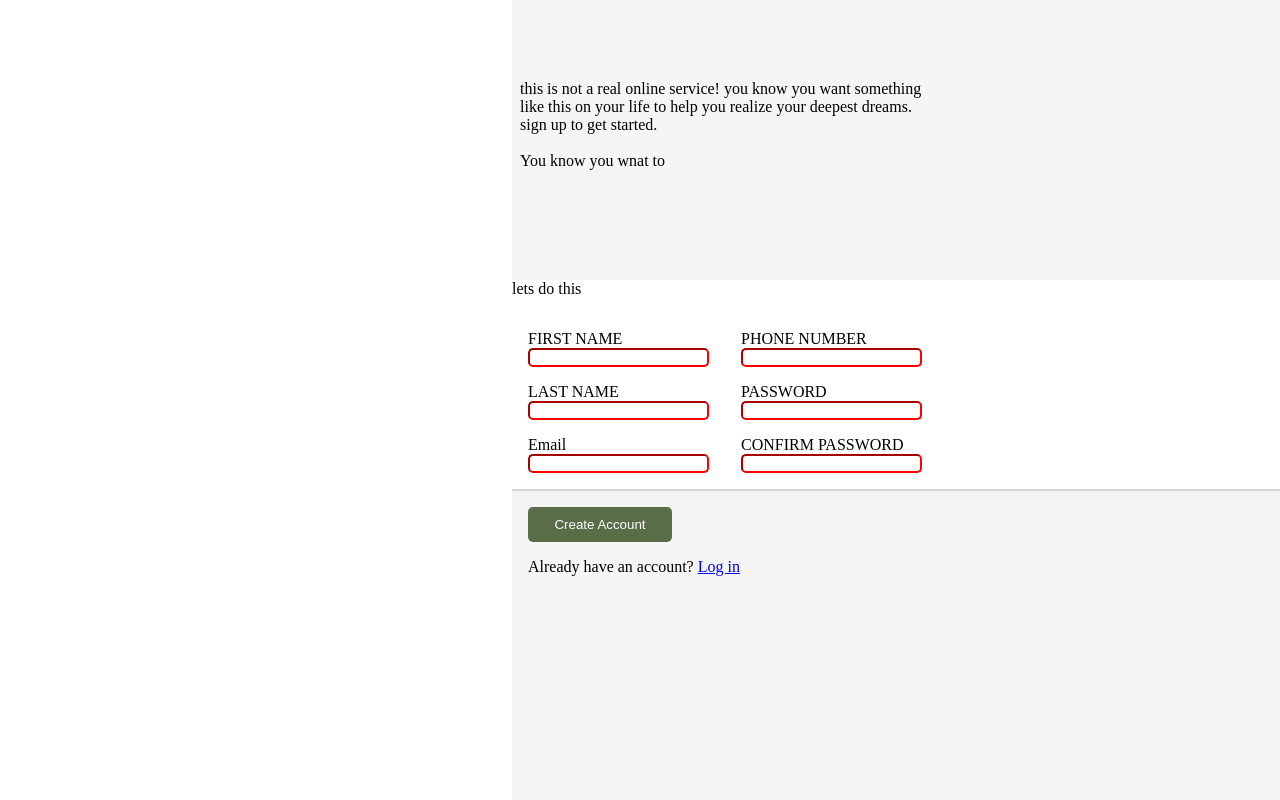
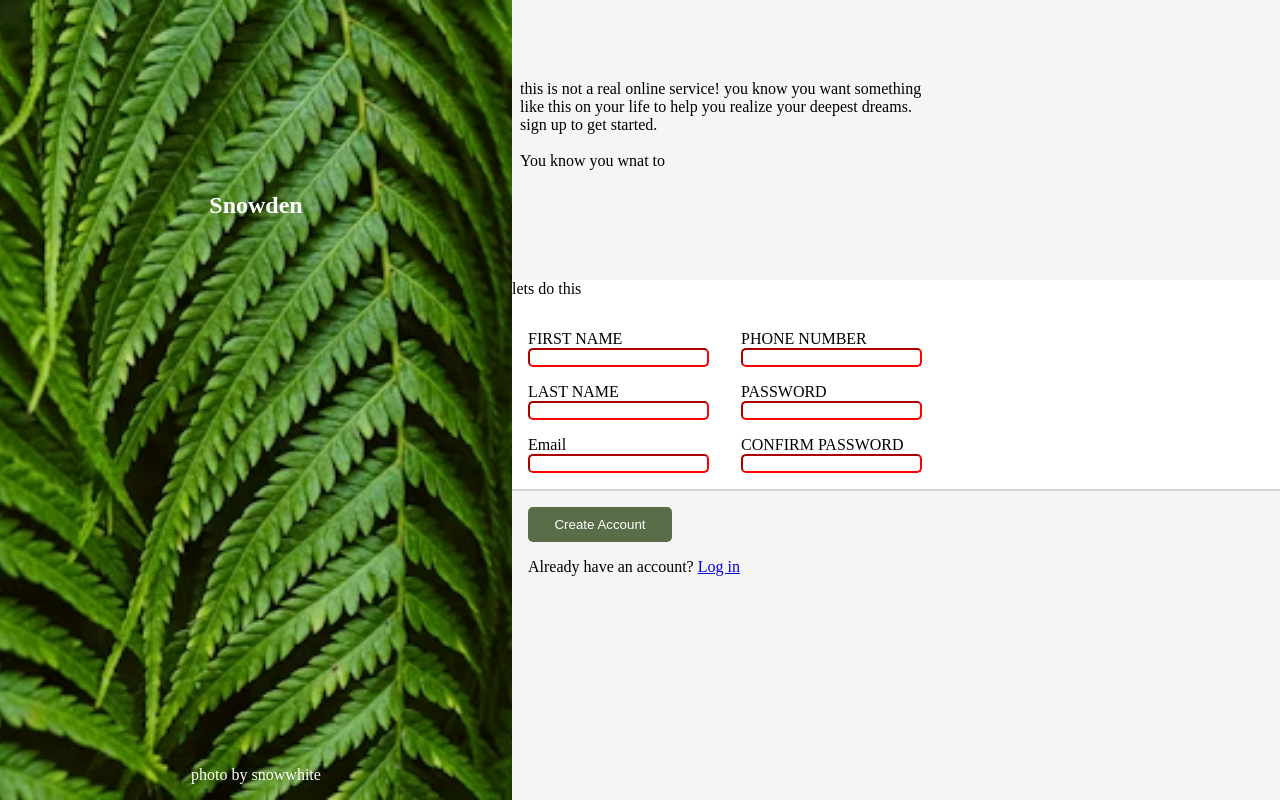
Before and after one commit to Snow-noel/sign-up-form1, a plain HTML site: page index.html in a window 1280 px wide. Drawn offline with Linux system fonts and the light colour scheme.

Commit message:
added some styles

```diff
--- a/styles.css
+++ b/styles.css
@@ -64,7 +64,7 @@ form{
     margin-bottom: 1rem;
 }
 .left{
-    background:url(/pics/green\ leaf.avif)center/cover no-repeat;
+    background:url(/pics/greenleaf.avif)center/cover no-repeat;
     color: white;
 }
 .bottom{
```
